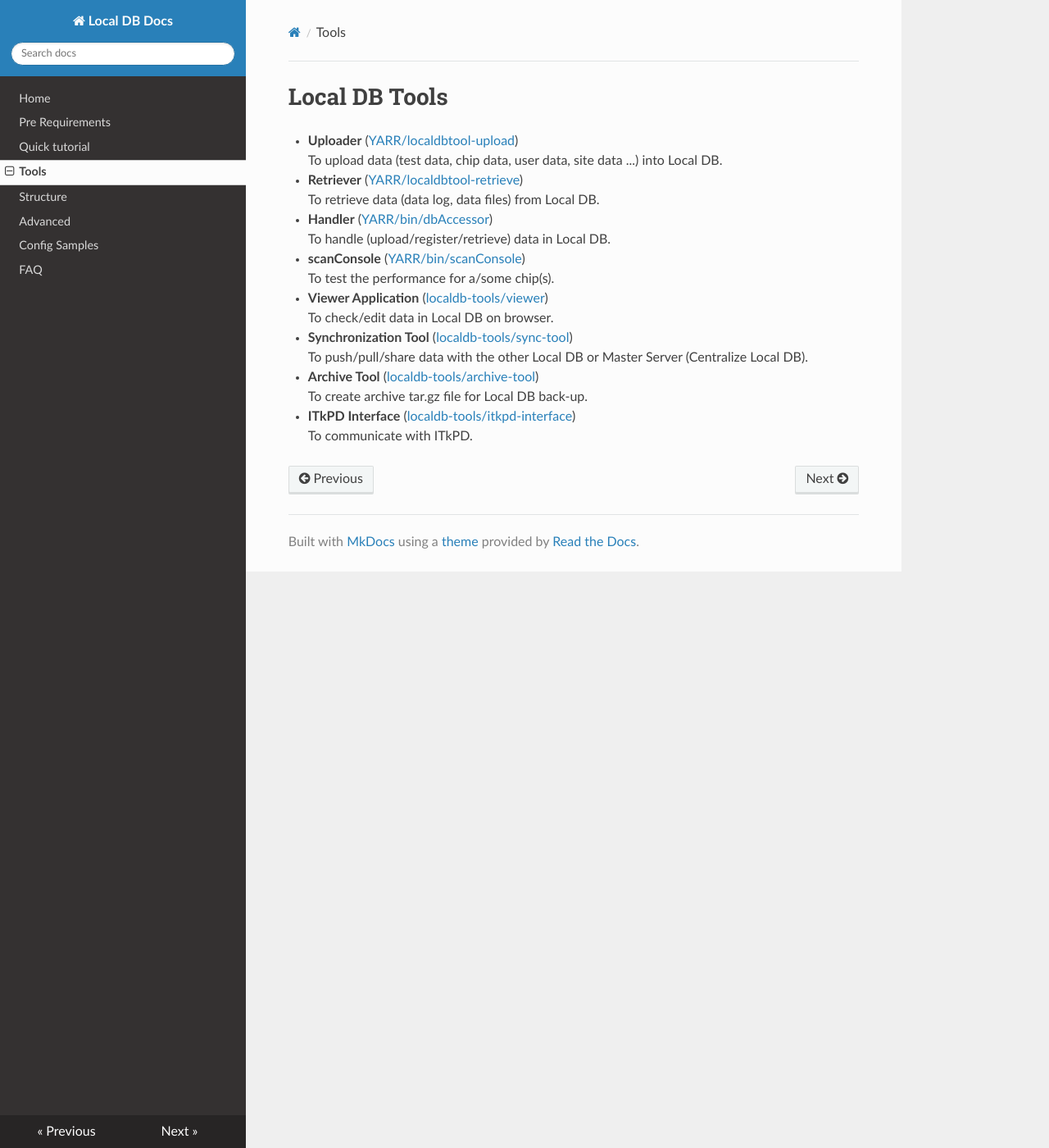
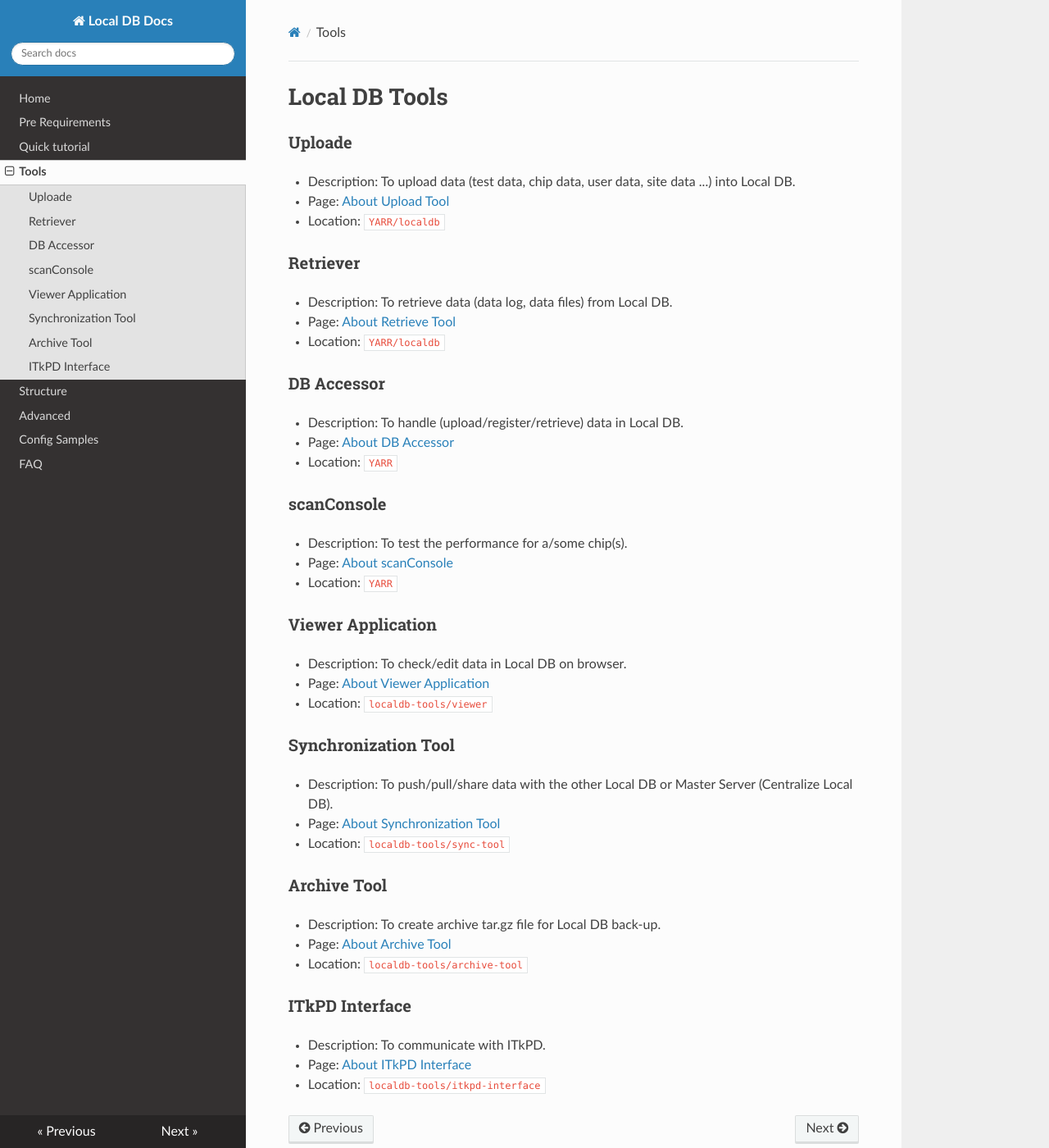
Before and after one commit to jlab-hep/localdb-docs, an MkDocs documentation site: the page built from docs/tool.md, in a window 1280 px wide and 1400 px high. Shown: the whole window at 82% size. Built offline with MkDocs 1.6.1, drawn with Linux system fonts in a browser that asks for light colours; nearby versions of some CDN libraries; old or Windows-style settings are respelled for this version of MkDocs.

Commit message:
Modified tool.md

```diff
--- a/docs/tool.md
+++ b/docs/tool.md
@@ -1,18 +1,49 @@
 # Local DB Tools
 
-- **Uploader** ([YARR/localdbtool-upload](upload.md))<br>
-    To upload data (test data, chip data, user data, site data ...) into Local DB.
-- **Retriever** ([YARR/localdbtool-retrieve](retrieve.md))<br>
-    To retrieve data (data log, data files) from Local DB.
-- **Handler** ([YARR/bin/dbAccessor](accessor.md)) <br>
-    To handle (upload/register/retrieve) data in Local DB.
-- **scanConsole** ([YARR/bin/scanConsole](scanconsole.md)) <br>
-    To test the performance for a/some chip(s).
-- **Viewer Application** ([localdb-tools/viewer](viewer.md))<br>
-    To check/edit data in Local DB on browser.
-- **Synchronization Tool** ([localdb-tools/sync-tool](sync.md))<br>
-    To push/pull/share data with the other Local DB or Master Server (Centralize Local DB).
-- **Archive Tool** ([localdb-tools/archive-tool](archive.md))<br>
-    To create archive tar.gz file for Local DB back-up.
-- **ITkPD Interface** ([localdb-tools/itkpd-interface](itkpd-interface.md))<br>
-    To communicate with ITkPD.
+### Uploade
+
+- Description: To upload data (test data, chip data, user data, site data ...) into Local DB.
+- Page: [About Upload Tool](upload.md)
+- Location: `YARR/localdb`
+
+### Retriever
+
+- Description: To retrieve data (data log, data files) from Local DB.
+- Page: [About Retrieve Tool](retrieve.md)
+- Location: `YARR/localdb`
+
+### DB Accessor
+
+- Description: To handle (upload/register/retrieve) data in Local DB.
+- Page: [About DB Accessor](accessor.md)
+- Location: `YARR`
+
+### scanConsole
+
+- Description: To test the performance for a/some chip(s).
+- Page: [About scanConsole](scanconsole.md)
+- Location: `YARR`
+
+### Viewer Application
+
+- Description: To check/edit data in Local DB on browser.
+- Page: [About Viewer Application](viewer.md)
+- Location: `localdb-tools/viewer`
+
+### Synchronization Tool
+
+- Description: To push/pull/share data with the other Local DB or Master Server (Centralize Local DB).
+- Page: [About Synchronization Tool](sync.md)
+- Location: `localdb-tools/sync-tool`
+
+### Archive Tool
+
+- Description: To create archive tar.gz file for Local DB back-up.
+- Page: [About Archive Tool](archive.md)
+- Location: `localdb-tools/archive-tool`
+
+### ITkPD Interface
+
+- Description: To communicate with ITkPD.
+- Page: [About ITkPD Interface](itkpd-interface.md)
+- Location: `localdb-tools/itkpd-interface`
```
